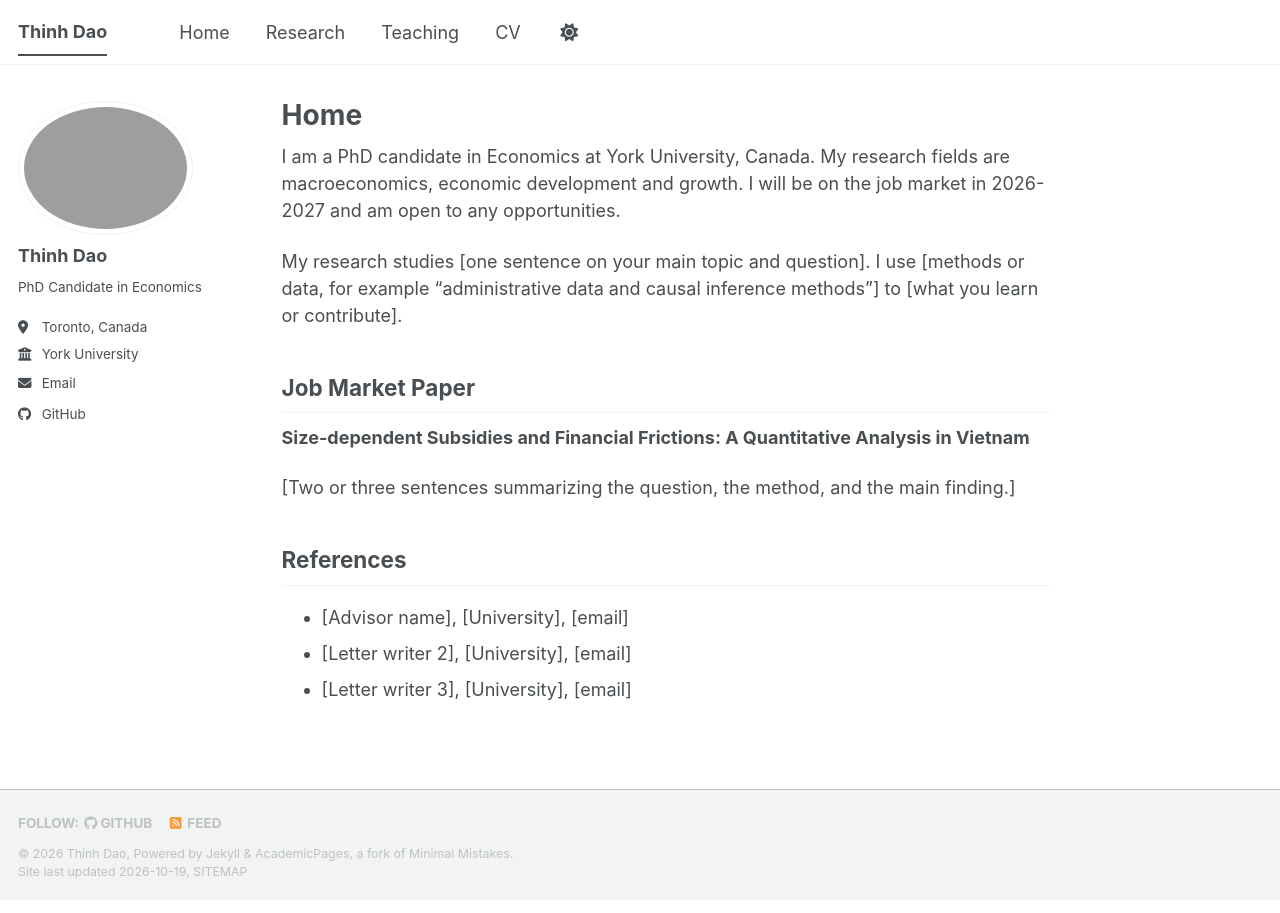
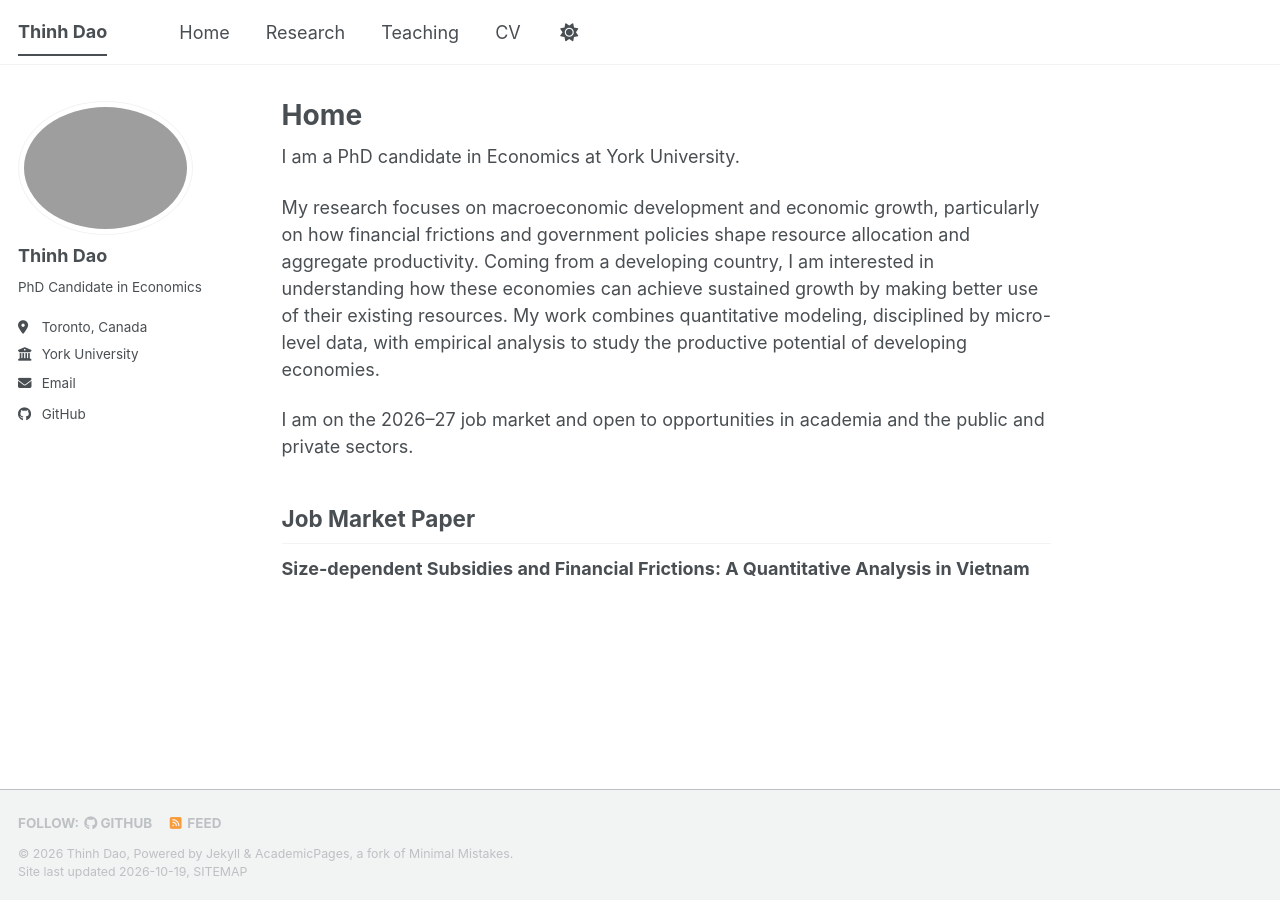
Before and after one commit to thinh-dao-econ/thinh-dao-econ.github.io, a Jekyll site: the page built from _pages/about.md, in a window 1280 px wide. Built offline with Jekyll 4.4.1, drawn with Linux system fonts in a browser that asks for light colours; a style sheet for code colours, icons or effects is not loaded.

Commit message:
Update about.md

```diff
--- a/_pages/about.md
+++ b/_pages/about.md
@@ -8,18 +8,12 @@ redirect_from:
   - /about.html
 ---
 
-I am a PhD candidate in Economics at York University, Canada. My research fields are macroeconomics, economic development and growth. I will be on the job market in 2026-2027 and am open to any opportunities.
+I am a PhD candidate in Economics at York University.
 
-My research studies [one sentence on your main topic and question]. I use [methods or data, for example "administrative data and causal inference methods"] to [what you learn or contribute].
+My research focuses on macroeconomic development and economic growth, particularly on how financial frictions and government policies shape resource allocation and aggregate productivity. Coming from a developing country, I am interested in understanding how these economies can achieve sustained growth by making better use of their existing resources. My work combines quantitative modeling, disciplined by micro-level data, with empirical analysis to study the productive potential of developing economies.
+
+I am on the 2026–27 job market and open to opportunities in academia and the public and private sectors.
 
 ## Job Market Paper
 
 **Size-dependent Subsidies and Financial Frictions: A Quantitative Analysis in Vietnam**
-
-[Two or three sentences summarizing the question, the method, and the main finding.]
-
-## References
-
-- [Advisor name], [University], [email]
-- [Letter writer 2], [University], [email]
-- [Letter writer 3], [University], [email]
```
